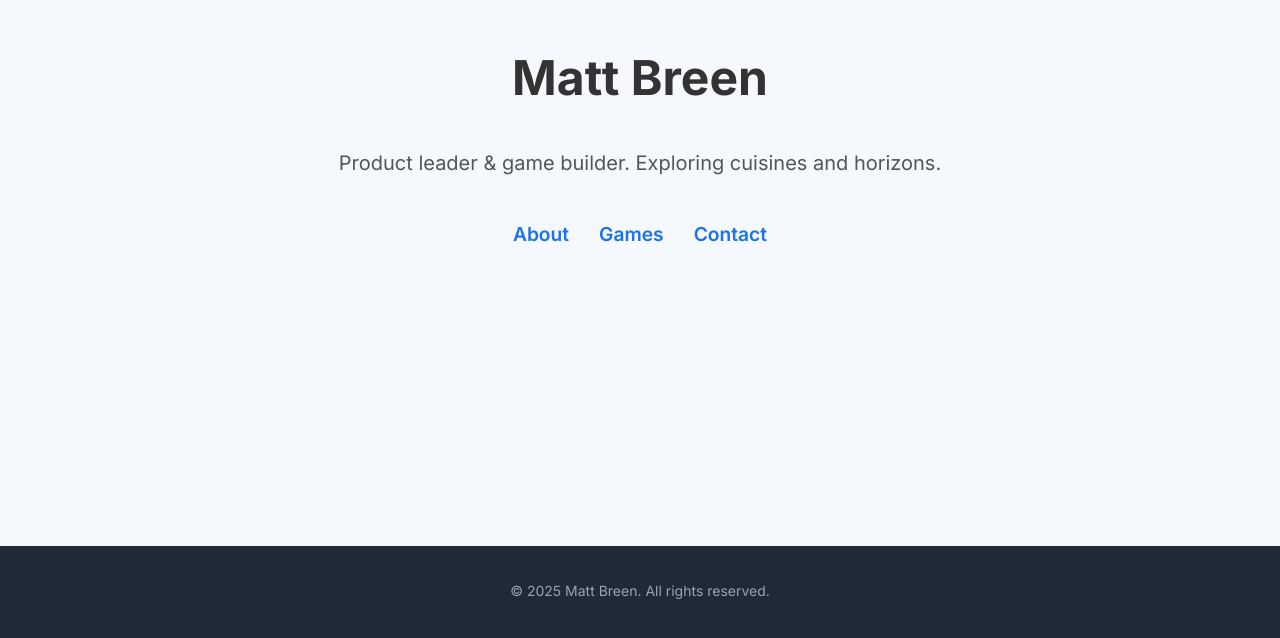
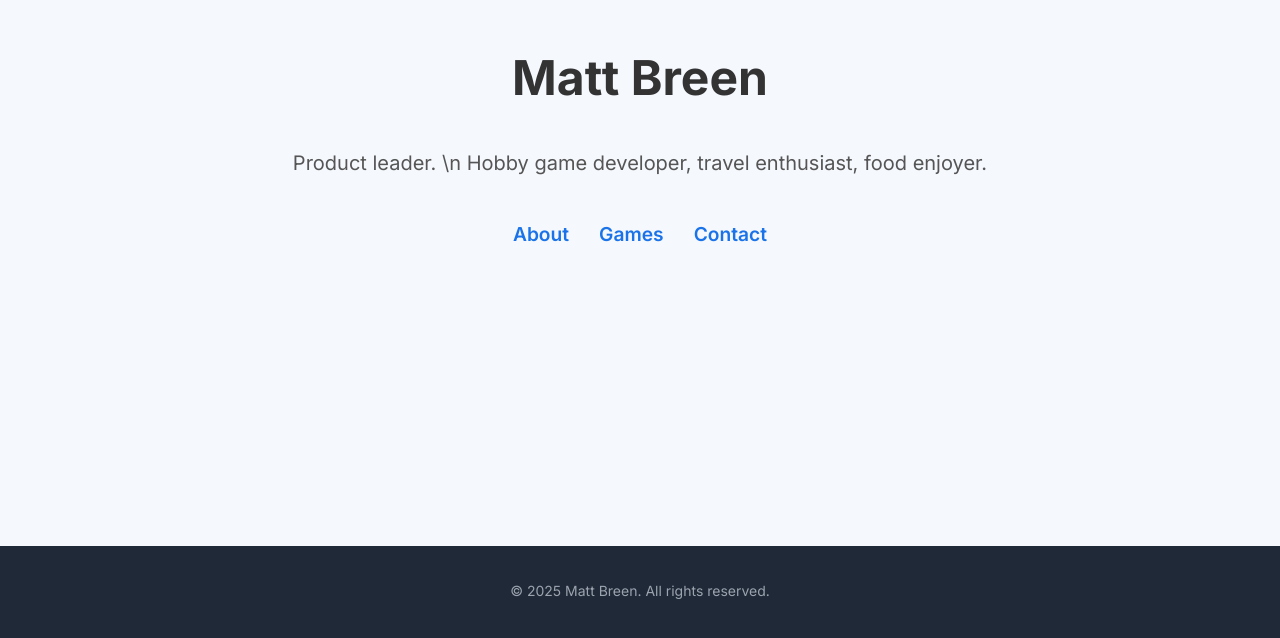
Before and after one commit to mattbreen/mattbreen-net, a plain HTML site: page index.html in a window 1280 px wide. Shown: the part 254-892 px from the top of the page. Drawn offline with Linux system fonts and the light colour scheme.

Commit message:
Update index.html

```diff
--- a/index.html
+++ b/index.html
@@ -12,7 +12,7 @@
     <!-- Hero section on the homepage with minimal, centered content -->
     <section class="hero">
         <h1 class="hero-title">Matt Breen</h1>
-        <p class="hero-tagline">Product leader &amp; game builder. Exploring cuisines and horizons.</p>
+        <p class="hero-tagline">Product leader. \n Hobby game developer, travel enthusiast, food enjoyer.</p>
         <nav class="hero-nav">
             <a href="about.html">About</a>
             <a href="games.html">Games</a>
```
